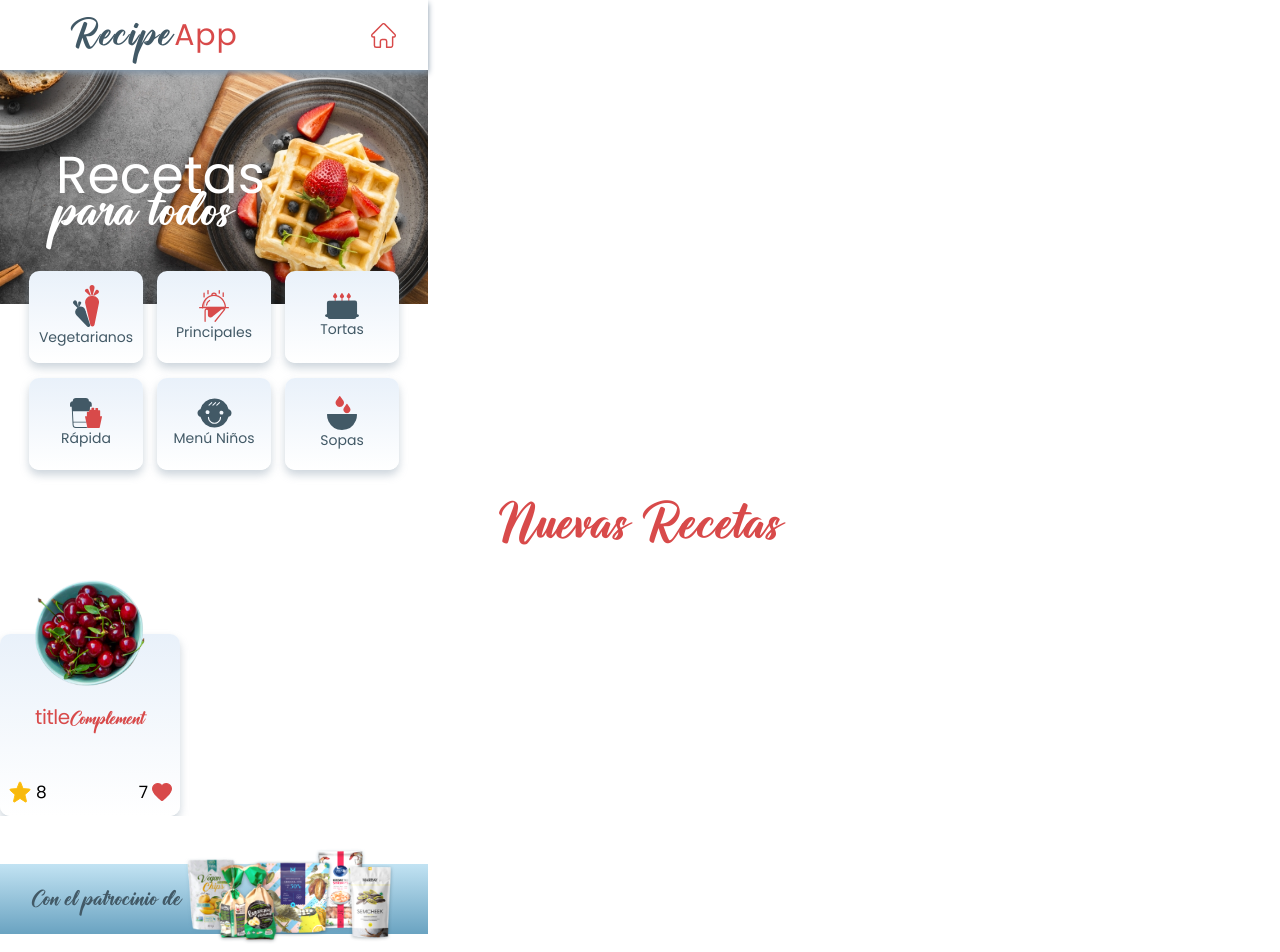
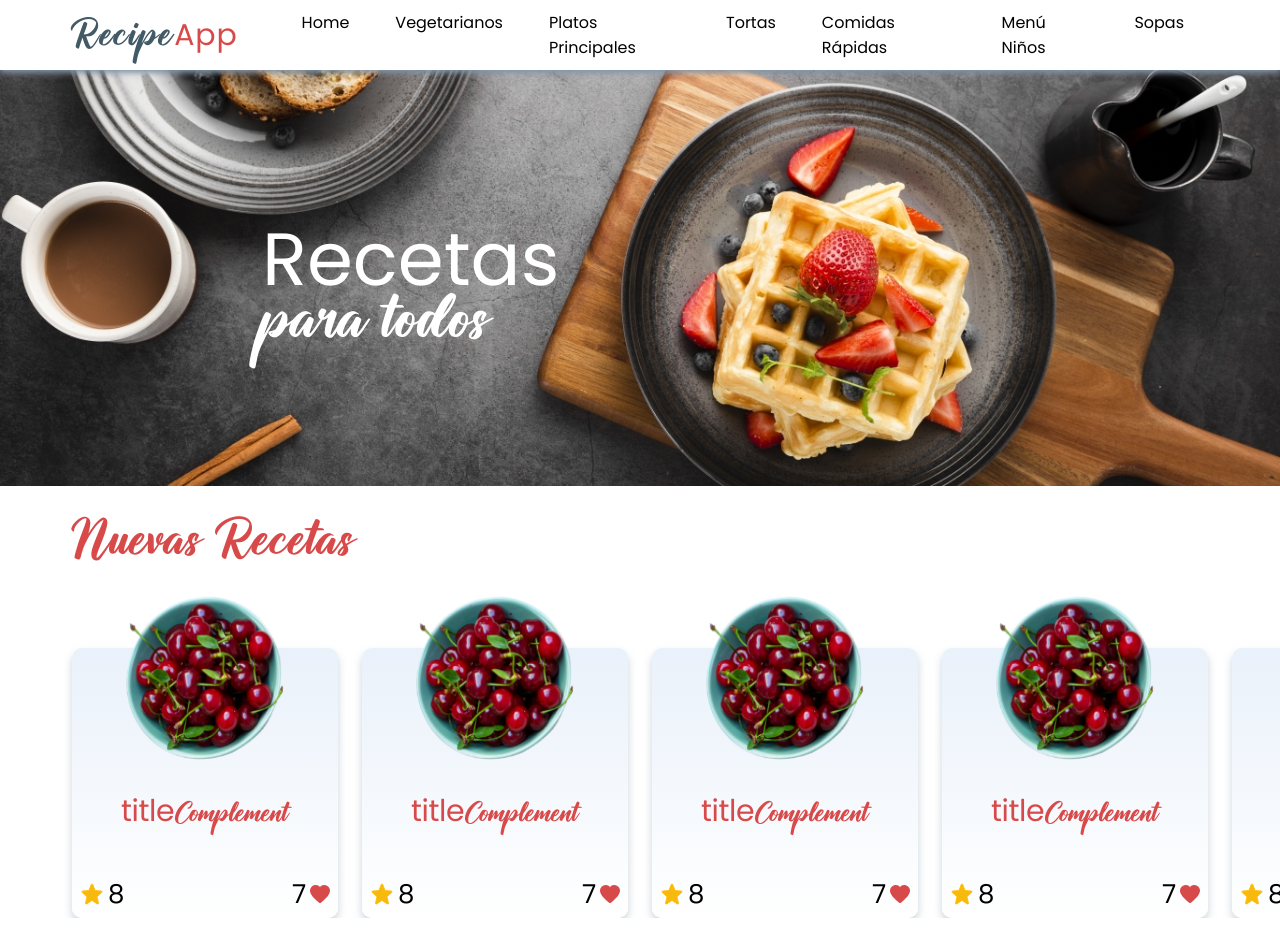
Before and after one commit to Eibeel/recipeapp, a React (Create React App) app: page / in a window 1280 px wide. Shown: the top 952 px of the page. Built offline with nearby package versions, Linux system fonts and the light colour scheme.

Commit message:
update/Layout's responsive finished

```diff
--- a/src/recipeApp/components/NavBar.tsx
+++ b/src/recipeApp/components/NavBar.tsx
@@ -12,7 +12,16 @@ export const NavBar = ({ title, complementTitle }: Props) => {
                 <h1 className="nav__title_container__nav__recipe">{title}</h1>
                 <h1 className="nav__title_container__nav__app">{complementTitle}</h1>
             </div>
-            <img src={iconHome} alt="iconHome" />
+            <img src={iconHome} alt="iconHome" className="iconHome"/>
+            <div className="nav_sections">
+                <span>Home</span>
+                <span>Vegetarianos</span>
+                <span>Platos Principales</span>
+                <span>Tortas</span>
+                <span>Comidas Rápidas </span>
+                <span>Menú Niños</span>
+                <span>Sopas</span>
+            </div>
         </nav>
     );
 };
--- a/src/recipeApp/components/RecipeCard.tsx
+++ b/src/recipeApp/components/RecipeCard.tsx
@@ -16,7 +16,7 @@ type Props = {
 
 export const RecipeCard = ({ altRecipe, altLikes, altHealth, imgRecipe, imgLikes, imgHealth, title, titleComplement, id, servings, time, likes, healthScore }: Props) => {
     return (
-        <div className="container">
+        <div>
             <div className="container_recipe_image">
                 <img src={imgRecipe} alt={altRecipe} className="recipe_image" />
             </div>
--- a/src/recipeApp/pages/Home.tsx
+++ b/src/recipeApp/pages/Home.tsx
@@ -27,6 +27,96 @@ export const Home = () => {
                     likes={8}
                     healthScore={7}
                 />
+                <RecipeCard
+                    altRecipe="Platillo"
+                    altHealth="Salud"
+                    altLikes="Likes"
+                    imgRecipe={Cherry}
+                    imgLikes={Start}
+                    imgHealth={Favorite}
+                    title="title"
+                    titleComplement="Complement"
+                    id={5}
+                    servings={5}
+                    time={3}
+                    likes={8}
+                    healthScore={7}
+                />
+                <RecipeCard
+                    altRecipe="Platillo"
+                    altHealth="Salud"
+                    altLikes="Likes"
+                    imgRecipe={Cherry}
+                    imgLikes={Start}
+                    imgHealth={Favorite}
+                    title="title"
+                    titleComplement="Complement"
+                    id={5}
+                    servings={5}
+                    time={3}
+                    likes={8}
+                    healthScore={7}
+                />
+                <RecipeCard
+                    altRecipe="Platillo"
+                    altHealth="Salud"
+                    altLikes="Likes"
+                    imgRecipe={Cherry}
+                    imgLikes={Start}
+                    imgHealth={Favorite}
+                    title="title"
+                    titleComplement="Complement"
+                    id={5}
+                    servings={5}
+                    time={3}
+                    likes={8}
+                    healthScore={7}
+                />
+                <RecipeCard
+                    altRecipe="Platillo"
+                    altHealth="Salud"
+                    altLikes="Likes"
+                    imgRecipe={Cherry}
+                    imgLikes={Start}
+                    imgHealth={Favorite}
+                    title="title"
+                    titleComplement="Complement"
+                    id={5}
+                    servings={5}
+                    time={3}
+                    likes={8}
+                    healthScore={7}
+                />
+                <RecipeCard
+                    altRecipe="Platillo"
+                    altHealth="Salud"
+                    altLikes="Likes"
+                    imgRecipe={Cherry}
+                    imgLikes={Start}
+                    imgHealth={Favorite}
+                    title="title"
+                    titleComplement="Complement"
+                    id={5}
+                    servings={5}
+                    time={3}
+                    likes={8}
+                    healthScore={7}
+                />
+                <RecipeCard
+                    altRecipe="Platillo"
+                    altHealth="Salud"
+                    altLikes="Likes"
+                    imgRecipe={Cherry}
+                    imgLikes={Start}
+                    imgHealth={Favorite}
+                    title="title"
+                    titleComplement="Complement"
+                    id={5}
+                    servings={5}
+                    time={3}
+                    likes={8}
+                    healthScore={7}
+                />
             </div>
             <Footer />
         </>
--- a/src/scss/base/_base.scss
+++ b/src/scss/base/_base.scss
@@ -8,6 +8,7 @@ body {
   margin: 0;
   padding: 0;
   font-family: $fontPoppins;
-  height: auto;
+  height: 100vh;
   width: fit-content;
+  overflow-x: hidden;
 }
--- a/src/scss/components/_banner.scss
+++ b/src/scss/components/_banner.scss
@@ -1,6 +1,5 @@
 .banner_container {
     position: relative;
-    width: 100vw;
     z-index: -1;
 }
 
@@ -8,7 +7,7 @@
     height: 14.625rem;
     object-fit: cover;
     position: absolute;
-    width: 26.75rem;
+    width: 100%;
 }
 
 .slogan_container {
@@ -32,3 +31,32 @@
     font-weight: 400;
     letter-spacing: 0px;
 }
+
+@media (min-width: 768px) {
+    .banner_container__img {
+        height: 250px;
+    }
+
+    .slogan_container {
+        padding: 3.125rem 7.5rem;
+    }
+
+    .slogan_container__firstText {
+        font-size: 74px;
+    }
+
+    .slogan_container__secondText {
+        font-size: 67px;
+    }
+}
+
+@media (min-width: 1280px) {
+    .banner_container__img {
+        height: 416px;
+        object-fit: cover;
+    }
+
+    .slogan_container {
+        padding: 8.375rem 16.375rem;
+    }
+}
--- a/src/scss/components/_categories.scss
+++ b/src/scss/components/_categories.scss
@@ -6,7 +6,7 @@
     flex-wrap: wrap;
     margin: 12.5rem 1.625rem auto;
     height: 12.5rem;
-    width: 23.5rem;
+    width: fit-content;
 }
 
 .card_container__info {
@@ -22,3 +22,21 @@
     color: $titleRecipeColor;
     border-radius: 10px;
 }
+
+@media (min-width: 768px) {
+    .cards_container {
+        height: auto;
+        margin: 13.625rem auto 1.625rem;
+        column-gap: .75rem;
+    }
+
+    .card_container__info {
+        width: 6.625rem;
+    }
+}
+
+@media (min-width: 1280px) {
+    .cards_container {
+        display: none;
+    }
+}
--- a/src/scss/components/_divider.scss
+++ b/src/scss/components/_divider.scss
@@ -2,8 +2,21 @@
     display: flex;
     justify-content: center;
     color: $titleComplementColor;
-    width: 100vw;
     margin: 1.75rem auto;
     font-size: 54px;
     font-family: 'MonsterClubhouse';
 }
+
+@media (min-width: 768px) {
+    .divider {
+        margin: 1.75rem 4.375rem ;
+        justify-content: flex-start;
+    }
+}
+
+@media (min-width: 1280px) {
+    .divider {
+        margin: 27.75rem 4.375rem 1.75rem;
+        justify-content: flex-start;
+    }
+}
--- a/src/scss/components/_footer.scss
+++ b/src/scss/components/_footer.scss
@@ -19,3 +19,36 @@
     font-size: 23px;
     font-weight: 400;
 }
+
+@media (min-width: 768px) {
+    .container_footer {
+        margin-top: 5.375rem;
+        width: 100vw;
+    }
+
+    .container_sponsor {
+        width: 380px;
+        height: 175px;
+    }
+
+    .container_text {
+        font-size: 38px;
+    }
+}
+
+@media (min-width: 1280px) {
+    .container_footer {
+        column-gap: 7.875rem;
+        margin-top: 10rem;
+        width: 100vw;
+    }
+
+    .container_sponsor {
+        width: 536px;
+        height: 248px;
+    }
+
+    .container_text {
+        font-size: 56px;
+    }
+}
--- a/src/scss/components/_nav.scss
+++ b/src/scss/components/_nav.scss
@@ -4,9 +4,9 @@
     display: flex;
     justify-content: space-between;
     height: 4.375rem;
-    width: 26.75rem;
     padding: .875rem 2rem .875rem 4.375rem;
     box-shadow: 0 3px 6px $boxShadow;
+}
 
 .nav__title_container {
     display: flex;
@@ -28,4 +28,24 @@
     font-weight: 400;
     letter-spacing: .86px;
 }
+
+.nav_sections {
+    display: none;
+    cursor: pointer;
+
+    :hover {
+        color: $titleComplementColor;
     }
+}
+
+@media (min-width: 1280px) {
+    .iconHome {
+        display: none;
+    }
+
+    .nav_sections {
+        display: flex;
+        column-gap: 2.875rem;
+        padding: 0 4rem;
+    }
+}
--- a/src/scss/components/_recipeCard.scss
+++ b/src/scss/components/_recipeCard.scss
@@ -2,13 +2,10 @@
     column-gap: 1.5rem;
     display: flex;
     align-items: center;
-    margin: 0 auto;
+    justify-content: center;
+    margin: auto;
     overflow-x: scroll;
     width: 100vw;
-}
-
-.cardsRecipes::-webkit-scrollbar {
-    display: none;
 }
 
 .container_recipe_image {
@@ -17,7 +14,7 @@
     width: 11.25rem;
     z-index: 999;
     position: relative;
-    margin: 0 0 -52px;
+    margin: 0 auto -52px;
 }
 
 .recipe_image {
@@ -64,3 +61,41 @@
     align-items: center;
     column-gap: 4px;
 }
+
+@media (min-width: 768px) {
+    .cardsRecipes {
+        width: 100vw;
+        padding-left: 4.5rem;
+        margin: auto;
+        justify-content: flex-start;
+    }
+
+    .container_recipe_image {
+        height: auto;
+        margin: 0 auto -112px;
+    }
+
+    .recipe_image {
+        height: 164px;
+        width: 158px;
+    }
+
+    .recipe_container {
+        width: 16.625rem;
+        height: 16.875rem;
+    }
+
+    .recipe_title {
+        color: $titleComplementColor;
+        font-size: 30px;
+        letter-spacing: -0.4px;
+    }
+
+    .recipe_rating {
+        font-size: 26px;
+        display: flex;
+        align-items: center;
+        justify-content: space-between;
+        width: 100%;
+    }
+}
```
Lines whose indentation alone changed are shown as unchanged.
